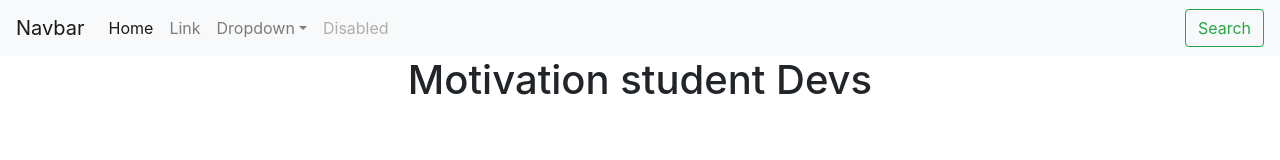
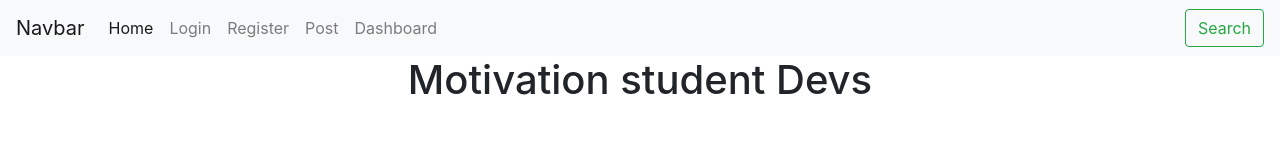
Before and after one commit to eliki-hue/codersMotivator, a React (Create React App) app: page / in a window 1280 px wide. Shown: the top 160 px of the page. Built offline with nearby package versions, Linux system fonts and the light colour scheme.

Commit message:
added navbar links

```diff
--- a/src/Navbar.js
+++ b/src/Navbar.js
@@ -15,21 +15,17 @@
         <a class="nav-link" href="#">Home <span class="sr-only">(current)</span></a>
       </li>
       <li class="nav-item">
-        <a class="nav-link" href="#">Link</a>
-      </li>
-      <li class="nav-item dropdown">
-        <a class="nav-link dropdown-toggle" href="#" id="navbarDropdown" role="button" data-toggle="dropdown" aria-haspopup="true" aria-expanded="false">
-          Dropdown
-        </a>
-        <div class="dropdown-menu" aria-labelledby="navbarDropdown">
-          <a class="dropdown-item" href="#">Action</a>
-          <a class="dropdown-item" href="#">Another action</a>
-          <div class="dropdown-divider"></div>
-          <a class="dropdown-item" href="#">Something else here</a>
-        </div>
+        <a class="nav-link" href="/login">Login</a>
       </li>
       <li class="nav-item">
-        <a class="nav-link disabled" href="#">Disabled</a>
+        <a class="nav-link" href="/register">Register</a>
+      </li>
+      <li class="nav-item">
+        <a class="nav-link" href="/new-post">Post</a>
+      </li>
+
+      <li class="nav-item">
+        <a class="nav-link " href="/admin-dashboard">Dashboard</a>
       </li>
     </ul>
     <form class="form-inline my-2 my-lg-0">
```
Also changed, not shown: src/navbar/Navbar.css (added).
